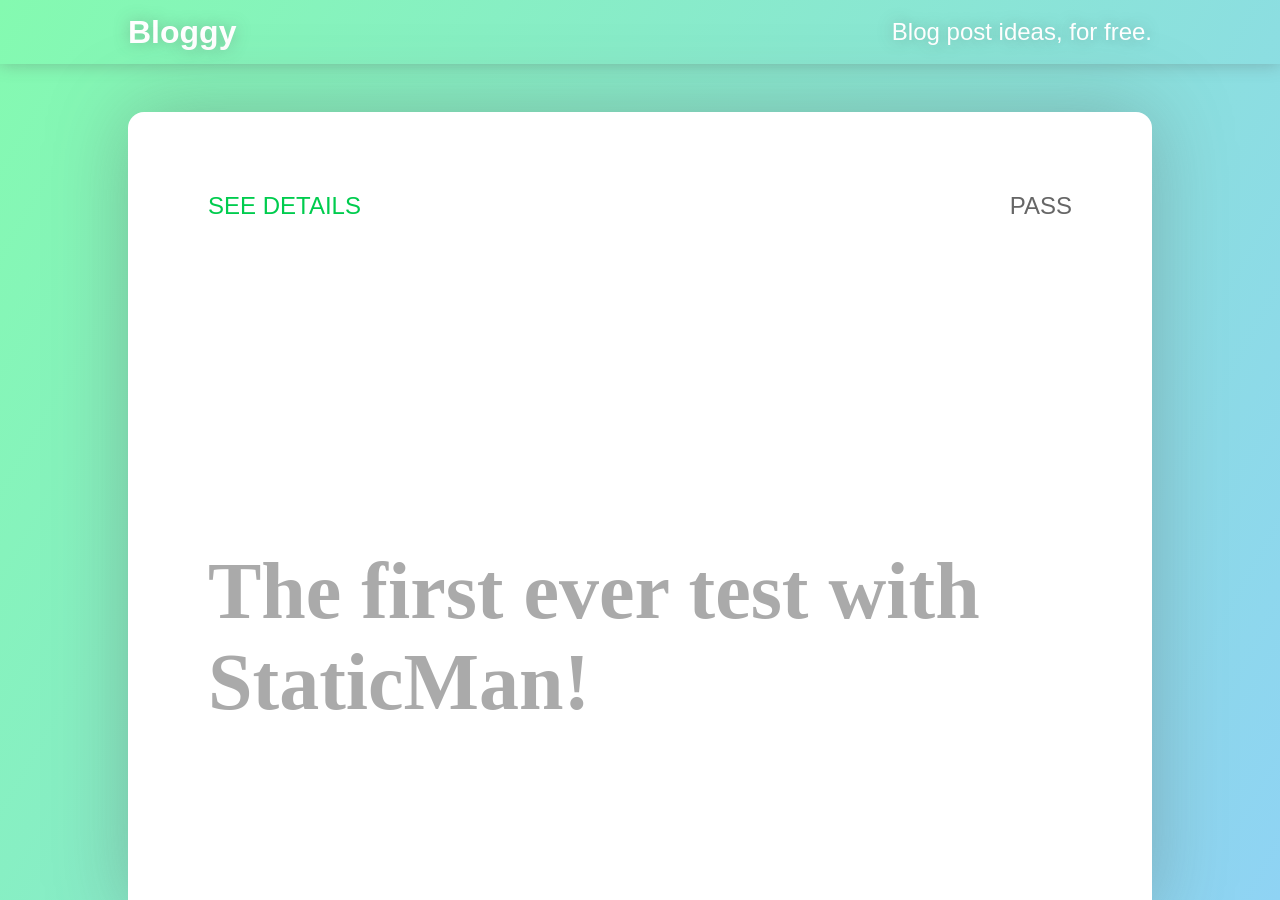
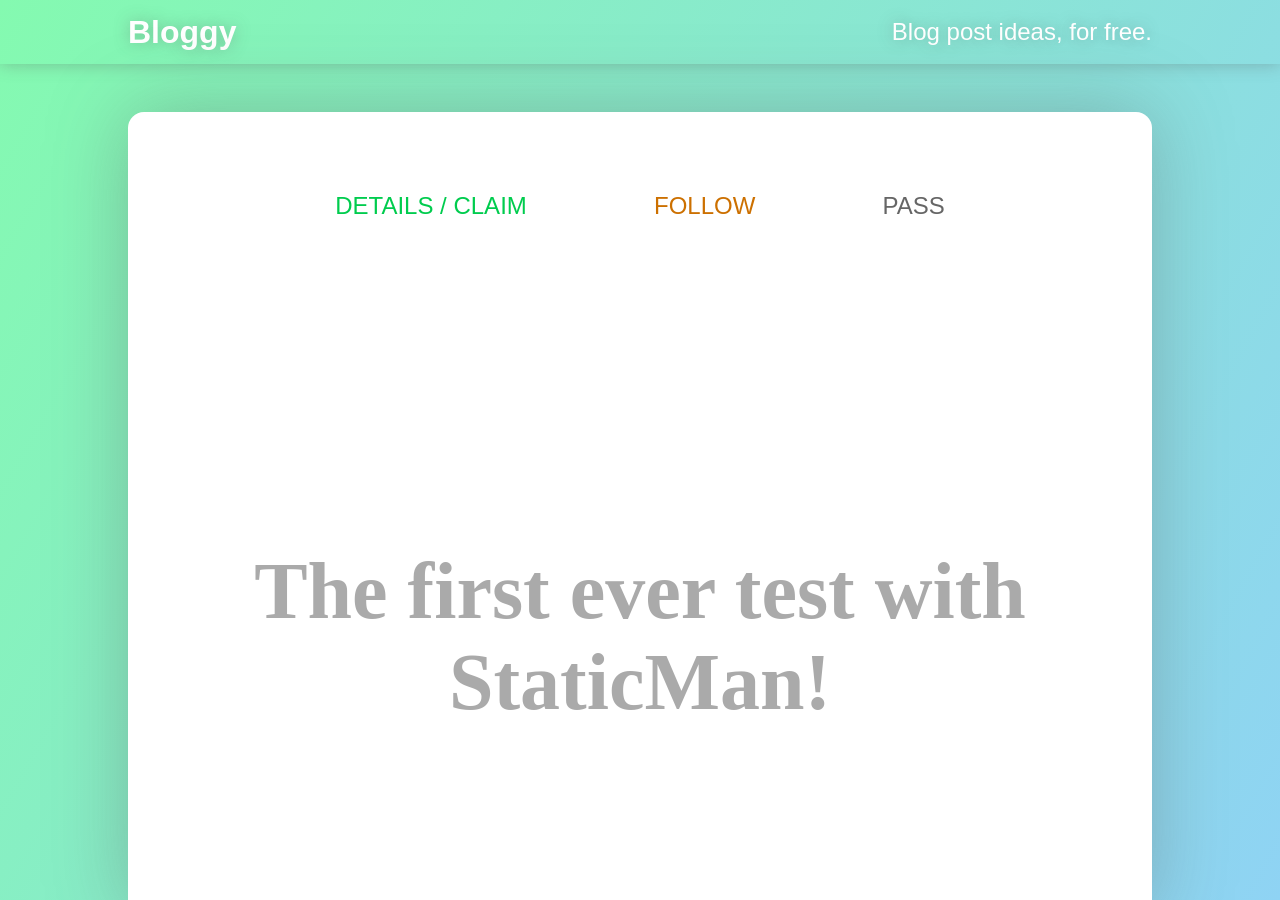
Before and after one commit to Booligoosh/blog-post-ideas, a Jekyll site: the page built from ideas.html, in a window 1280 px wide and 900 px high. Built offline with Jekyll 4.4.1, drawn with Linux system fonts in a browser that asks for light colours; a style sheet for code colours, icons or effects is not loaded.

Commit message:
Added follow button and redesigned idea cards :tada:
It doesn’t do anything yet though.

```diff
--- a/ideas.html
+++ b/ideas.html
@@ -7,15 +7,17 @@ layout: default
             {% assign idea = idea_hash[1] %} <!-- IDK why I need to do this, but I got it from: https://jekyllrb.com/docs/datafiles/#example-organizations -->
             <section class="blog-post-idea" id="{{idea._id}}" {% if forloop.index == 1 %}style="opacity: 1"{% endif %}>
                 <div class="front">
-                    <div class="actions">
-                        <a href="javascript:seeDetails('{{idea._id}}')" class="see-details"><i class="icon-eye"></i> See Details</a>
+                    <div class="actions three-items">
+                        <a href="javascript:seeDetails('{{idea._id}}')" class="see-details"><i class="icon-eye"></i> Details / Claim</a>
+                        <a href="javascript:follow('{{idea._id}}')" class="follow">Follow <i class="icon-add-user"></i></a>
                         <a href="javascript:pass('{{idea._id}}')" class="pass">Pass <i class="icon-trash"></i></a>
                     </div>
                     <h2>{{idea.title}}</h2>
                 </div>
                 <div class="back">
-                    <div class="actions">
+                    <div class="actions three-items">
                         <a href="javascript:claim('{{idea._id}}')" class="claim"><i class="icon-feather"></i> Claim</a>
+                        <a href="javascript:follow('{{idea._id}}')" class="follow">Follow <i class="icon-add-user"></i></a>
                         <a href="javascript:pass('{{idea._id}}')" class="pass">Pass <i class="icon-trash"></i></a>
                     </div>
                     <h2>{{idea.title}}</h2>
```
Also changed, not shown: _includes/css/blog-post-idea.css (+11 -0 lines).
